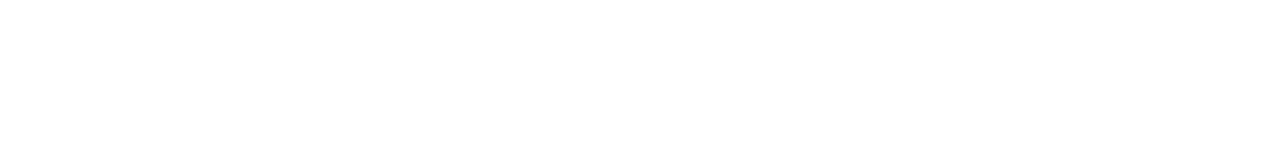
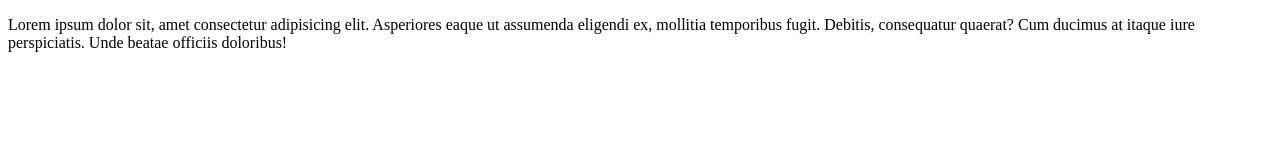
Before and after one commit to sevenlays/HTML, a plain HTML site: page www/index.html in a window 1280 px wide. Drawn offline with Linux system fonts and the light colour scheme.

Commit message:
commit02

```diff
--- a/www/index.html
+++ b/www/index.html
@@ -6,7 +6,9 @@
     <title>Document</title>
 </head>
 <body>
-    <div></div>
+    <div>
+        <p>Lorem ipsum dolor sit, amet consectetur adipisicing elit. Asperiores eaque ut assumenda eligendi ex, mollitia temporibus fugit. Debitis, consequatur quaerat? Cum ducimus at itaque iure perspiciatis. Unde beatae officiis doloribus!</p>
+    </div>
     <div></div>
     <div></div>
 </body>
--- /dev/null
+++ b/www/script.js
@@ -0,0 +1 @@
+console.log('Hello Choom')
```
Also changed, not shown: www/html.html (added).
